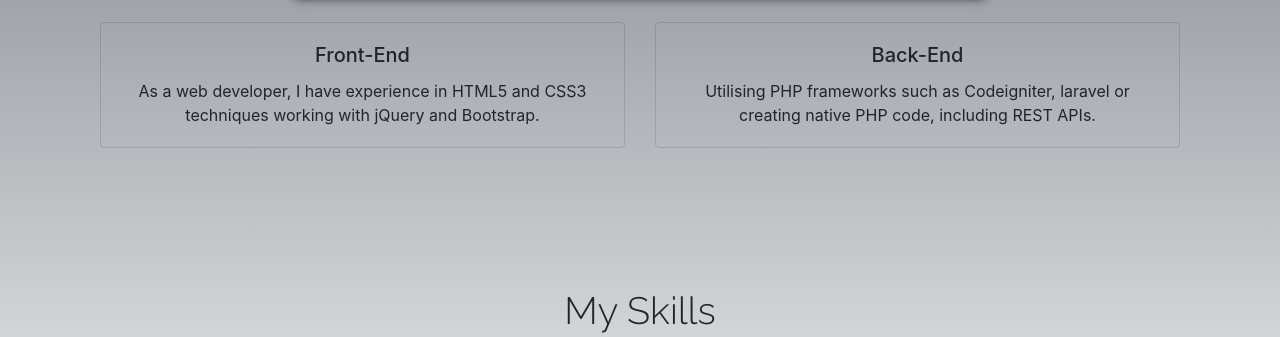
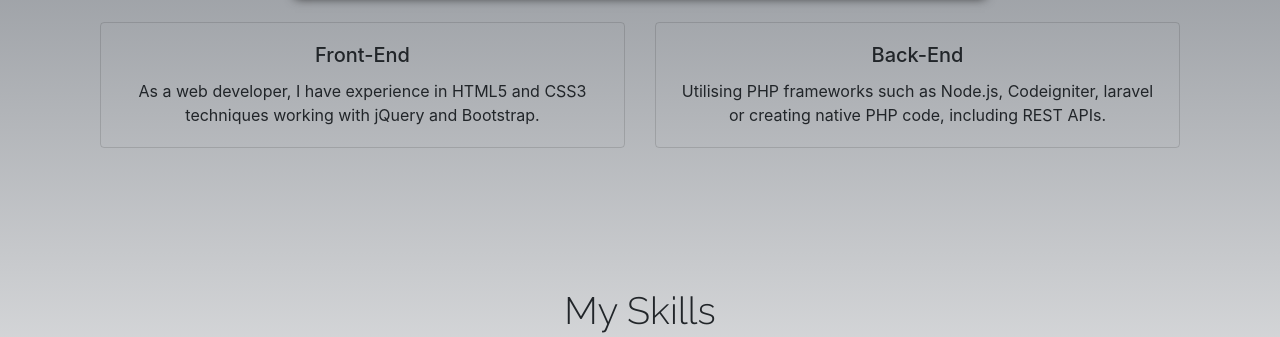
Before and after one commit to akunbeben/personal-page, a CodeIgniter app: page /database/ in a window 1280 px wide. Shown: the part 710-1047 px from the top of the page. Run offline with CodeIgniter, Linux system fonts and the light colour scheme; some libraries are stand-ins or nearby versions.

Commit message:
Updating home.php

```diff
--- a/application/views/home.php
+++ b/application/views/home.php
@@ -79,7 +79,8 @@
                             <div class="card text-center" id="akunbeben-card-j">
                                 <div class="card-body">
                                     <h5 class="card-title">Back-End</h5>
-                                    <p class="card-text">Utilising PHP frameworks such as Codeigniter, laravel or
+                                    <p class="card-text">Utilising PHP frameworks such as Node.js, Codeigniter, laravel
+                                        or
                                         creating native PHP code,
                                         including REST APIs.</p>
                                 </div>
```
